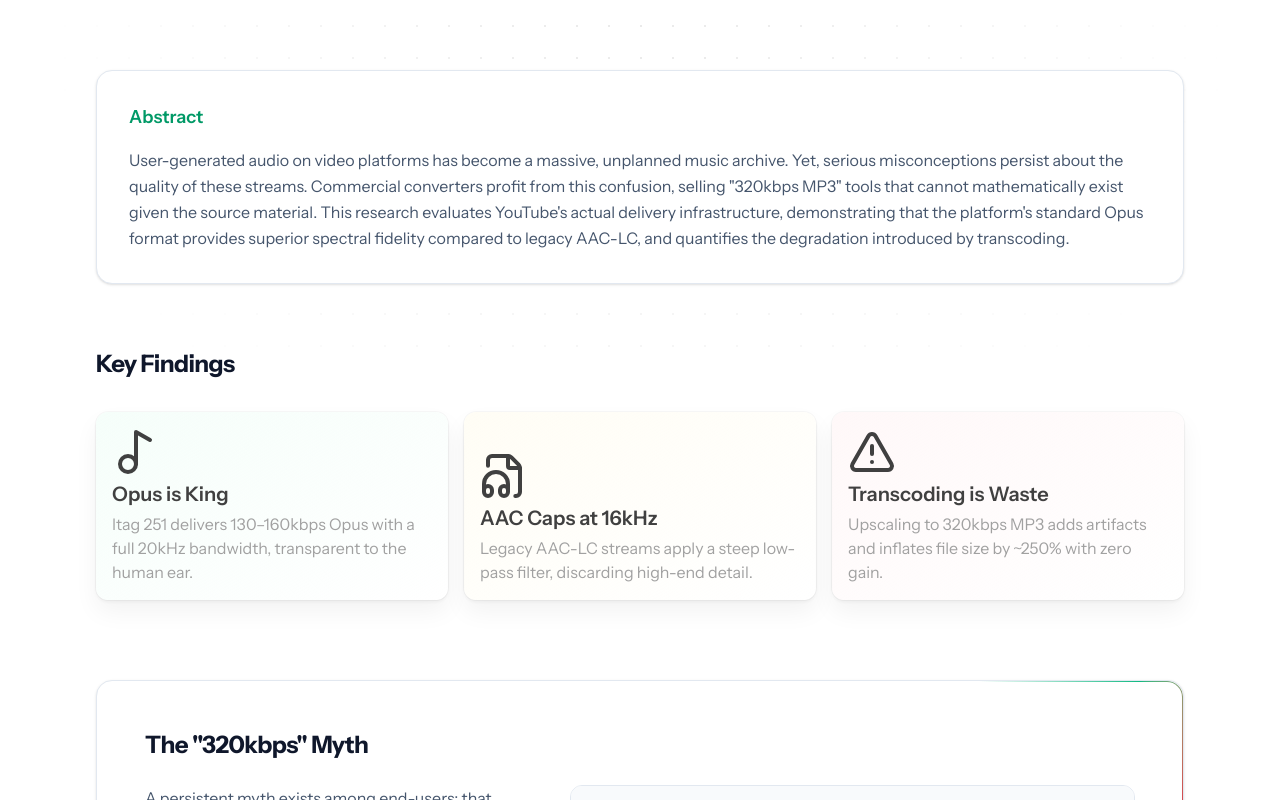
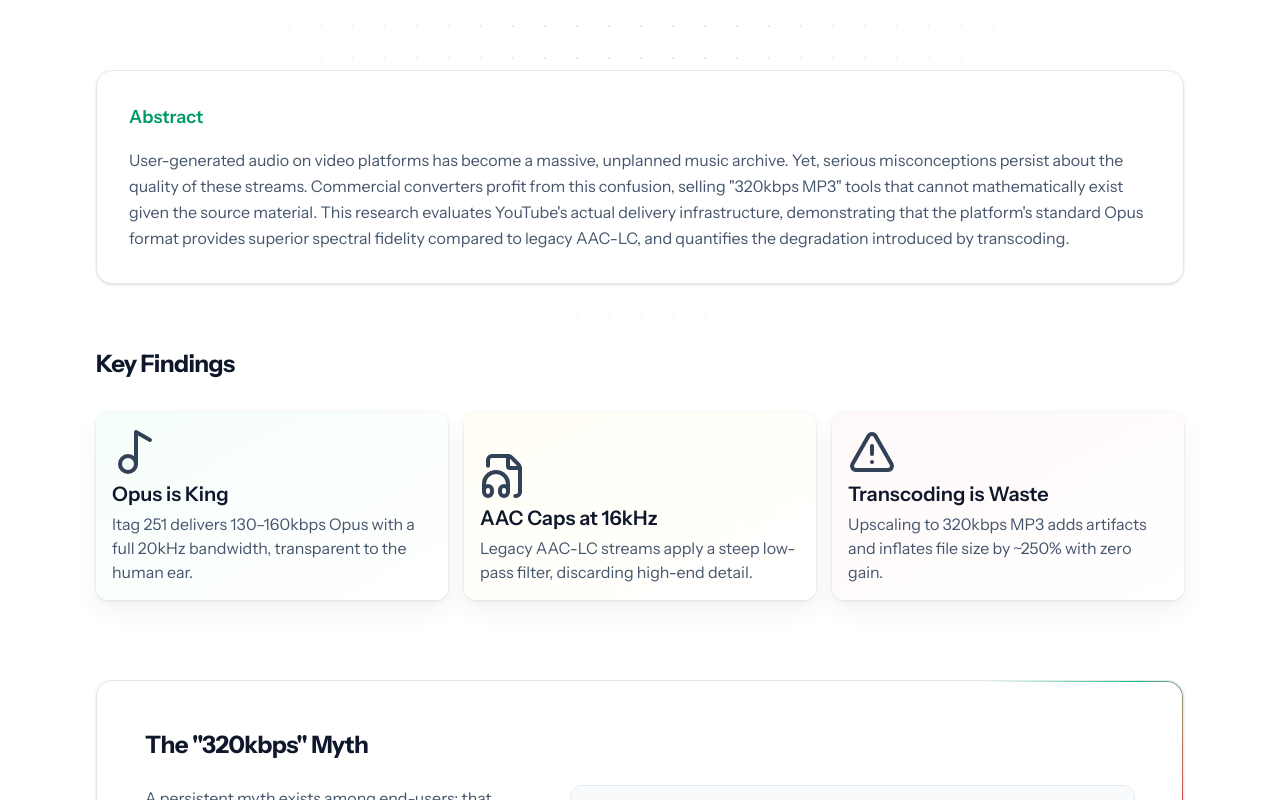
Before and after one commit to Microck/tuneport, a Next.js app in the folder website/: page /docs in a window 1280 px wide. Shown: the part 423-1223 px from the top of the page. Built offline with nearby package versions, Linux system fonts and the light colour scheme.

Commit message:
fix: bento-grid text colors + remove dark mode

```diff
--- a/website/src/components/sections/features.tsx
+++ b/website/src/components/sections/features.tsx
@@ -58,7 +58,7 @@
 function SmartMatchingBackground() {
   return (
     <div className="flex h-48 w-full flex-col items-center justify-center opacity-90 [mask-image:linear-gradient(to_bottom,transparent,black_20%,black_80%,transparent)]">
-      <div className="absolute inset-0 z-10 bg-gradient-to-t from-white via-transparent to-transparent dark:from-black" />
+      <div className="absolute inset-0 z-10 bg-gradient-to-t from-white via-transparent to-transparent" />
       <div className="relative flex w-full flex-col gap-4 overflow-hidden py-4 items-center">
           <div className="z-20 flex items-center justify-center gap-2 rounded-full bg-rose-100/80 backdrop-blur-sm px-6 py-2 text-sm font-semibold text-rose-700 shadow-sm border border-rose-200/60">
               <ScanSearch className="h-5 w-5" />
--- a/website/src/components/sections/hero.tsx
+++ b/website/src/components/sections/hero.tsx
@@ -85,7 +85,7 @@
             <div className="relative flex flex-col items-center gap-2">
               <Pointer className="text-rose-600" />
               <ShimmerButton className="shadow-2xl h-12 px-8 opacity-80 pointer-events-none" data-placeholder="webstore-url" data-animate="button">
-                <span className="whitespace-pre-wrap text-center text-base font-semibold leading-none tracking-tight text-white dark:from-white dark:to-slate-900/10 lg:text-lg">
+                <span className="whitespace-pre-wrap text-center text-base font-semibold leading-none tracking-tight text-white lg:text-lg">
                   Chrome Web Store soon
                 </span>
               </ShimmerButton>
--- a/website/src/components/ui/animated-shiny-text.tsx
+++ b/website/src/components/ui/animated-shiny-text.tsx
@@ -20,13 +20,13 @@
         } as CSSProperties
       }
       className={cn(
-        "mx-auto max-w-md text-neutral-600/70 dark:text-neutral-400/70",
+        "mx-auto max-w-md text-slate-700",
 
         // Shine effect
         "animate-shiny-text [background-size:var(--shiny-width)_100%] bg-clip-text [background-position:0_0] bg-no-repeat [transition:background-position_1s_cubic-bezier(.6,.6,0,1)_infinite]",
 
         // Shine gradient
-        "bg-gradient-to-r from-transparent via-black/80 via-50% to-transparent dark:via-white/80",
+        "bg-gradient-to-r from-transparent via-black/80 via-50% to-transparent",
 
         className
       )}
--- a/website/src/components/ui/bento-grid.tsx
+++ b/website/src/components/ui/bento-grid.tsx
@@ -49,10 +49,7 @@
     key={name}
     className={cn(
       "group relative col-span-12 flex flex-col justify-between overflow-hidden rounded-xl",
-      // light styles
       "bg-background [box-shadow:0_0_0_1px_rgba(0,0,0,.03),0_2px_4px_rgba(0,0,0,.05),0_12px_24px_rgba(0,0,0,.05)]",
-      // dark styles
-      "dark:bg-background transform-gpu dark:[box-shadow:0_-20px_80px_-20px_#ffffff1f_inset] dark:[border:1px_solid_rgba(255,255,255,.1)]",
       className
     )}
     {...props}
@@ -60,11 +57,11 @@
     <div>{background}</div>
     <div className="p-4">
       <div className="pointer-events-none z-10 flex transform-gpu flex-col gap-1 transition-all duration-300 lg:group-hover:-translate-y-10">
-        <Icon className="h-12 w-12 origin-left transform-gpu text-neutral-700 transition-all duration-300 ease-in-out group-hover:scale-75" />
-        <h3 className="text-xl font-semibold text-neutral-700 dark:text-neutral-300">
+        <Icon className="h-12 w-12 origin-left transform-gpu text-slate-700 transition-all duration-300 ease-in-out group-hover:scale-75" />
+        <h3 className="text-xl font-semibold text-slate-900">
           {name}
         </h3>
-        <p className="max-w-lg text-neutral-400">{description}</p>
+        <p className="max-w-lg text-slate-600">{description}</p>
       </div>
 
       <div
@@ -120,7 +117,7 @@
       </Button>
     </div>
 
-    <div className="pointer-events-none absolute inset-0 transform-gpu transition-all duration-300 group-hover:bg-black/[.03] group-hover:dark:bg-neutral-800/10" />
+    <div className="pointer-events-none absolute inset-0 transform-gpu transition-all duration-300 group-hover:bg-black/[.03]" />
   </div>
 )
 
--- a/website/src/components/ui/hero-video-dialog.tsx
+++ b/website/src/components/ui/hero-video-dialog.tsx
@@ -130,7 +130,7 @@
               transition={{ type: "spring", damping: 30, stiffness: 300 }}
               className="relative aspect-video w-full max-w-4xl"
             >
-              <motion.button className="absolute -top-16 right-0 rounded-full bg-neutral-900/50 p-2 text-xl text-white ring-1 backdrop-blur-md dark:bg-neutral-100/50 dark:text-black">
+              <motion.button className="absolute -top-16 right-0 rounded-full bg-neutral-900/50 p-2 text-xl text-white ring-1 backdrop-blur-md">
                 <XIcon className="size-5" />
               </motion.button>
               <div className="relative isolate z-[1] size-full overflow-hidden rounded-2xl border-2 border-white bg-black">
--- a/website/src/components/ui/meteors.tsx
+++ b/website/src/components/ui/meteors.tsx
@@ -8,8 +8,8 @@
         <span
           key={"meteor" + idx}
           className={cn(
-            "animate-meteor-effect absolute top-1/2 left-1/2 h-0.5 w-0.5 rounded-[9999px] bg-slate-800 dark:bg-slate-500 shadow-[0_0_0_1px_#00000010] dark:shadow-[0_0_0_1px_#ffffff10] rotate-[215deg]",
-            "before:content-[''] before:absolute before:top-1/2 before:transform before:-translate-y-[50%] before:w-[50px] before:h-[1px] before:bg-gradient-to-r before:from-slate-800 dark:before:from-slate-500 before:to-transparent",
+            "animate-meteor-effect absolute top-1/2 left-1/2 h-0.5 w-0.5 rounded-[9999px] bg-slate-800 shadow-[0_0_0_1px_#00000010] rotate-[215deg]",
+            "before:content-[''] before:absolute before:top-1/2 before:transform before:-translate-y-[50%] before:w-[50px] before:h-[1px] before:bg-gradient-to-r before:from-slate-800 before:to-transparent",
           )}
           style={{
             top: 0,
--- a/website/src/components/ui/neon-gradient-card.tsx
+++ b/website/src/components/ui/neon-gradient-card.tsx
@@ -137,7 +137,6 @@
           "after:h-[var(--pseudo-element-height)] after:w-[var(--pseudo-element-width)] after:rounded-[var(--border-radius)] after:blur-[var(--after-blur)] after:content-['']",
           "after:bg-[linear-gradient(0deg,var(--neon-first-color),var(--neon-second-color))] after:bg-[length:100%_200%] after:opacity-80",
           "after:animate-background-position-spin",
-          "dark:bg-neutral-900",
           "break-words"
         )}
       >
--- a/website/src/components/ui/retro-grid.tsx
+++ b/website/src/components/ui/retro-grid.tsx
@@ -23,13 +23,12 @@
             "[background-repeat:repeat] [background-size:60px_60px]",
             "[height:300vh] [inset:0%_0px] [margin-left:-50%] [transform-origin:100%_0_0] [width:600vw]",
             "[background-image:linear-gradient(to_right,rgba(0,0,0,0.3)_1px,transparent_0),linear-gradient(to_bottom,rgba(0,0,0,0.3)_1px,transparent_0)]",
-            "dark:[background-image:linear-gradient(to_right,rgba(255,255,255,0.2)_1px,transparent_0),linear-gradient(to_bottom,rgba(255,255,255,0.2)_1px,transparent_0)]",
           )}
         />
       </div>
 
       {/* Background Gradient */}
-      <div className="absolute inset-0 bg-gradient-to-t from-white to-transparent to-90% dark:from-black" />
+      <div className="absolute inset-0 bg-gradient-to-t from-white to-transparent to-90%" />
     </div>
   );
 }
```
